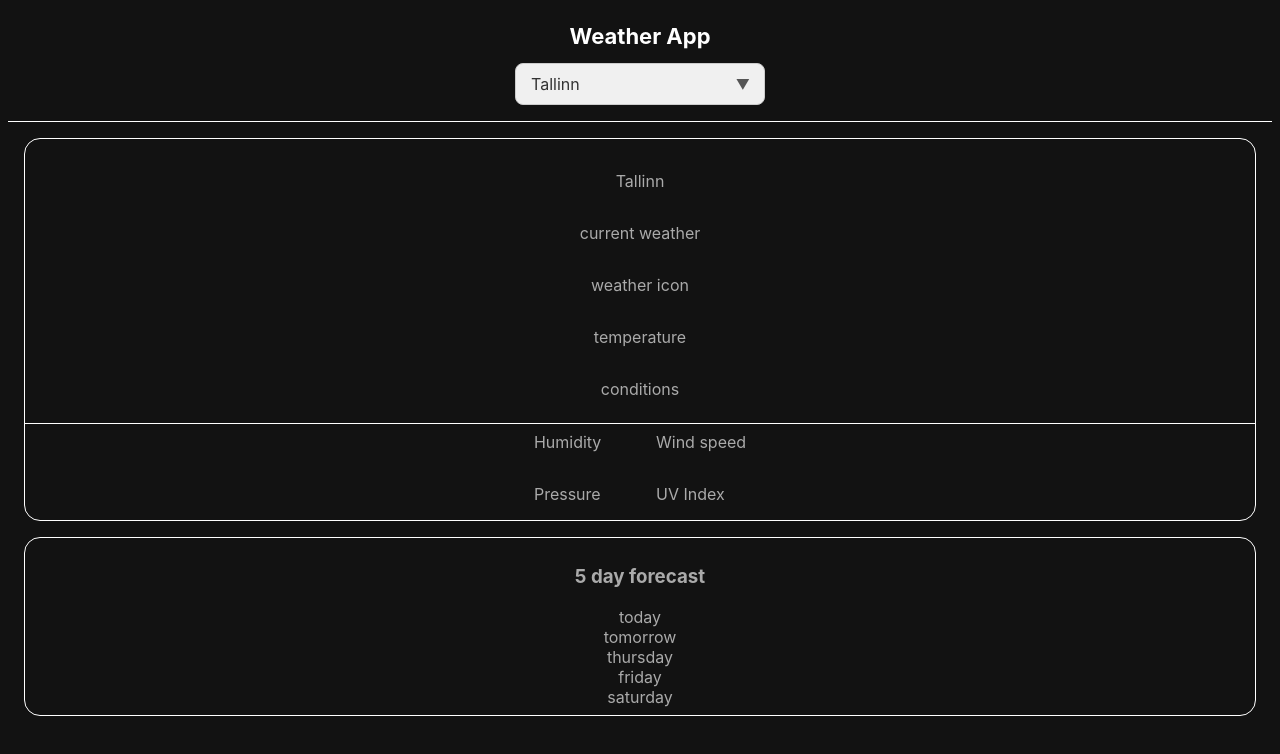
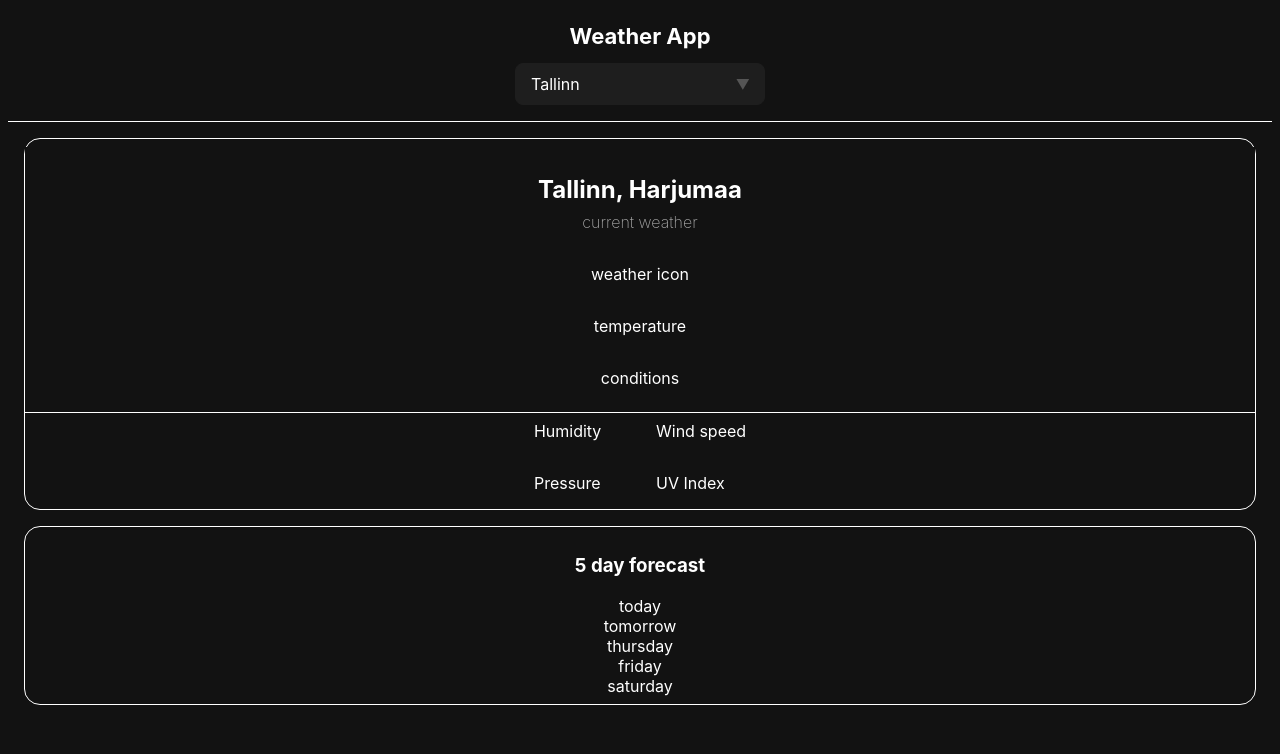
Before and after one commit to giiser/myweatherapp, a React (Vite) app: page / in a window 1280 px wide. Shown: the top 754 px of the page. Built offline with nearby package versions, Linux system fonts and the light colour scheme.

Commit message:
worked on styling

```diff
--- a/css/styles.css
+++ b/css/styles.css
@@ -1,7 +1,13 @@
-body {
+* {
   background-color: #121212;
+  color: #ffffff;
+  font-family: -apple-system, BlinkMacSystemFont, "Segoe UI", Roboto, Helvetica, Arial, sans-serif;
+}
+.text-secondary {
+  font-weight: 200;
   color: #aaaaaa;
-  font-family: -apple-system, BlinkMacSystemFont, "Segoe UI", Roboto, Helvetica, Arial, sans-serif;
+}
+.text-l {
   font-size: 16px;
 }
 h1 {
@@ -34,22 +40,29 @@ h1 {
   width: 100%;
   border-bottom: 1px solid #ffffff;
 }
-.primaryDetailsGrid {
+.summary h2 {
+  margin-bottom: 0.5rem;
+}
+.summary .label {
+  margin-top: 0;
+  padding-top: 0;
+}
+.primary-details-grid {
   display: grid;
   grid-template-columns: 1fr;
   align-items: center;
   gap: 1rem;
 }
-.primaryDetailsGrid .detailGridItem {
+.primary-details-grid .detail-grid-item {
   padding: 0.5rem;
   display: flex;
   flex-direction: column;
 }
-.selectWrapper {
+.select-wrapper {
   position: relative;
   width: 250px;
 }
-.selectWrapper select {
+.select-wrapper select {
   appearance: none;
   -webkit-appearance: none;
   width: 100%;
@@ -57,19 +70,19 @@ h1 {
   font-family: -apple-system, BlinkMacSystemFont, "Segoe UI", Roboto, Helvetica, Arial, sans-serif;
   padding: 10px 40px 10px 15px;
   /* Add right padding for the arrow */
-  background-color: #f0f0f0;
-  border: 1px solid #ccc;
+  background-color: #1e1e1e;
+  border: 1px solid #1e1e1e;
   border-radius: 8px;
-  color: #333;
+  color: #ffffff;
   cursor: pointer;
 }
-.selectWrapper select:focus {
+.select-wrapper select:focus {
   outline: none;
   border-color: #007aff;
   /* A common macOS highlight color */
   box-shadow: 0 0 0 3px rgba(0, 122, 255, 0.25);
 }
-.selectWrapper::after {
+.select-wrapper::after {
   content: '▼';
   /* You can use a character or a background image */
   font-size: 14px;
@@ -82,7 +95,7 @@ h1 {
   /* IMPORTANT: This lets clicks pass through to the select element */
 }
 @media (min-width: 768px) {
-  .primaryDetailsGrid {
+  .primary-details-grid {
     grid-template-columns: 1fr 1fr;
   }
 }
--- a/src/App.jsx
+++ b/src/App.jsx
@@ -3,7 +3,7 @@ const App = () => {
         <>
             <header className="header">
                 <h1>Weather App</h1>
-                <div className="selectWrapper">
+                <div className="select-wrapper">
                     <select className="citySelect">
                         <option value="Tallinn">Tallinn</option>
                         <option value="Lviv">Lviv</option>
@@ -14,21 +14,21 @@ const App = () => {
             <main className="main">
                 <div className="container">
                     <div className="summary">
-                        <p>Tallinn</p>
-                        <p>current weather</p>
+                        <h2>Tallinn, Harjumaa</h2>
+                        <p className="text-secondary text-l label">current weather</p>
                         <p>weather icon</p>
                         <p>temperature</p>
                         <p>conditions</p>
                     </div>
-                    <div className="primaryDetailsGrid">
-                        <div className="detailGridItem">Humidity</div>
-                        <div className="detailGridItem">Wind speed</div>
-                        <div className="detailGridItem">Pressure</div>
-                        <div className="detailGridItem">UV Index</div>
+                    <div className="primary-details-grid">
+                        <div className="detail-grid-item">Humidity</div>
+                        <div className="detail-grid-item">Wind speed</div>
+                        <div className="detail-grid-item">Pressure</div>
+                        <div className="detail-grid-item">UV Index</div>
                     </div>
                 </div>
                 <div className="container">
-                    <div className="cardHeader">
+                    <div className="card-header">
                         <h3>5 day forecast</h3>
                     </div>
                     <div className="card">today</div>
--- a/src/styles/styles.less
+++ b/src/styles/styles.less
@@ -3,6 +3,8 @@
 //Primary Colors
 @primary-bg-color-dark: #121212; //charcoal black
 @secondary-bg-color-dark: #1e1e1e; //dark gray
+@tertiary-bg-color-dark: #1e1e1e;
+
 //Text and accent colors
 @primary-text-color-dark: #ffffff; //pure white
 @secondary-text-color-dark: #aaaaaa; //medium-gray
@@ -12,6 +14,7 @@
 //primary colors:
 @primary-bg-color-light: #ffffff;
 @secondary-bg-color-light: #f0f0f0;
+@tertiary-bg-color-light: #c0c0c0;
 //text and accent colors
 @primary-text-color-light: #1e1e1e;
 @secondary-text-color-light: #6d6d6d;
@@ -19,20 +22,22 @@
 
 //universal colors
 @accent-text-color: #ffca28; //sunshine yellow
+@focus-border-color: #007aff;
+@box-shadow-color: rgba(0, 122, 255, 0.25);
 
 //Fonts
 @font-family: -apple-system, BlinkMacSystemFont, "Segoe UI", Roboto, Helvetica, Arial, sans-serif;
 @font-size-large: 80px;
-@font-weight-large: light;
+@font-weight-light: 200;
 @font-size-title: 22px;
-@font-weight-title: semibold;
+@font-weight-title: 300;
 @font-size-primary: 18px;
-@font-weight-primary: medium;
+@font-weight-primary: 500;
 @font-size-secondary: 16px;
 @font-weight-secondary: bold;
 @font-size-small: 14px;
 @font-size-list-item: 17px;
-@font-weight-regular: regular;
+@font-weight-regular: 400;
 
 //breakpoints
 @screen-m-min:768px; //medium
@@ -40,10 +45,20 @@
 
 
 
-body{
+//general style
+*{
   background-color: @primary-bg-color-dark;
+  color: @primary-text-color-dark;
+  font-family: @font-family;
+}
+
+
+//everything text related
+.text-secondary{
+  font-weight: @font-weight-light;
   color: @secondary-text-color-dark;
-  font-family: @font-family;
+}
+.text-l{
   font-size: @font-size-secondary;
 }
 
@@ -52,6 +67,8 @@ h1{
   color: @primary-text-color-dark;
 }
 
+
+//containers and page elements
 .header{
   position: sticky;
   display: flex;
@@ -78,15 +95,27 @@ h1{
   padding: 0.5rem;
   width: 100%;
   border-bottom: 1px solid @primary-text-color-dark;
+
+  h2{
+    margin-bottom: 0.5rem;
+  }
+
+  .label{
+    margin-top: 0;
+    padding-top: 0;
+  }
+
 }
 
-.primaryDetailsGrid{
+
+
+.primary-details-grid{
   display: grid;
   grid-template-columns: 1fr;
   align-items: center;
   gap: 1rem;
 
-  .detailGridItem{
+  .detail-grid-item{
     padding: 0.5rem;
     display: flex;
     flex-direction: column;
@@ -95,7 +124,7 @@ h1{
 
 
 //select element
-.selectWrapper{
+.select-wrapper{
   position: relative;
   width: 250px;
 
@@ -108,21 +137,21 @@ h1{
     font-size: 16px;
     font-family: -apple-system, BlinkMacSystemFont, "Segoe UI", Roboto, Helvetica, Arial, sans-serif;
     padding: 10px 40px 10px 15px; /* Add right padding for the arrow */
-    background-color: #f0f0f0;
-    border: 1px solid #ccc;
+    background-color: @tertiary-bg-color-dark;
+    border: 1px solid @secondary-bg-color-dark;
     border-radius: 8px;
-    color: #333;
+    color: @primary-text-color-dark;
     cursor: pointer;
   }
 
   select:focus{
     outline: none;
-    border-color: #007aff; /* A common macOS highlight color */
-    box-shadow: 0 0 0 3px rgba(0, 122, 255, 0.25);
+    border-color: @focus-border-color; /* A common macOS highlight color */
+    box-shadow: 0 0 0 3px @box-shadow-color;
   }
 }
 
-.selectWrapper::after{
+.select-wrapper::after{
   content: '▼'; /* You can use a character or a background image */
   font-size: 14px;
   color: #555;
@@ -138,7 +167,7 @@ h1{
 
 //Medium screen styles
 @media (min-width: @screen-m-min) {
-  .primaryDetailsGrid{
+  .primary-details-grid{
     grid-template-columns: 1fr 1fr;
   }
 }
```
Also changed, not shown: 1 other file (tests, documents, lock files or other folders).
